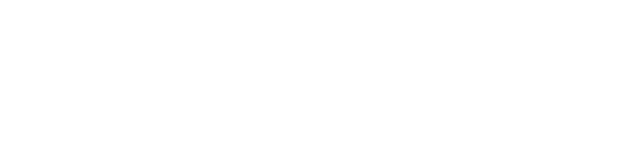
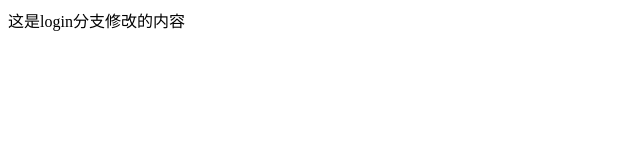
Before and after one commit to LLLely7523gogame/test, a plain HTML site: page index.html in a window 1280 px wide. Shown: the whole page, without its empty margins (0-640 px from the left). Drawn offline with Linux system fonts and the light colour scheme.

Commit message:
完成了login

```diff
--- a/index.html
+++ b/index.html
@@ -7,9 +7,6 @@
     <title>Document</title>
 </head>
 <body>
-    <div></div>
-    <script>
-        document.querySelector
-    </script>
+    <div>这是login分支修改的内容</div>
 </body>
 </html>
```
